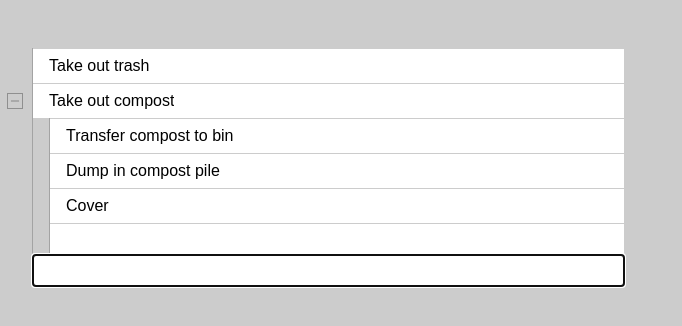
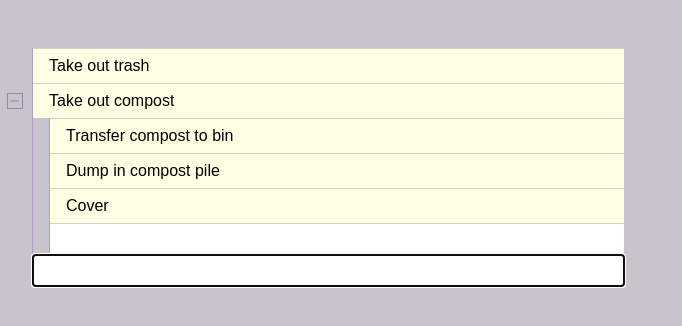
Before and after one commit to erinknowles0501/react-nested-todo, a React (Create React App) app: page / in a window 1280 px wide. Shown: the top 326 px of the page, without its empty margins (0-682 px from the left). Built offline with nearby package versions, Linux system fonts and the light colour scheme.

Commit message:
Tone colors - black->purple, white->yellow.

```diff
--- a/src/styles.css
+++ b/src/styles.css
@@ -2,7 +2,7 @@ html,
 body {
     margin: 0;
     padding: 0;
-    background: #ccc;
+    background: #c9c3cd;
 }
 
 * {
@@ -15,7 +15,7 @@ body {
 }
 .icon:hover {
     scale: 1.2;
-    color: black;
+    color: rgb(25, 0, 80);
 }
 
 .App {
@@ -28,13 +28,13 @@ body {
 .TodoList {
     padding: 0;
     margin-left: 1rem;
-    border-left: 1px solid rgba(0, 0, 0, 0.2);
+    border-left: 1px solid rgba(75, 0, 130, 0.2);
 }
 
 .Todo {
-    background: white;
+    background: #ffffe3;
     display: flex;
-    border-top: 1px solid rgba(0, 0, 0, 0.2);
+    border-top: 1px solid rgba(75, 0, 130, 0.2);
     justify-content: space-between;
     transition: all 0.2s;
     user-select: none;
@@ -47,7 +47,7 @@ body {
 }
 
 .Todo:last-of-type {
-    border-bottom: 1px solid rgba(0, 0, 0, 0.2);
+    border-bottom: 1px solid rgba(75, 0, 130, 0.2);
 }
 
 .Todo .label {
@@ -104,6 +104,7 @@ body {
 }
 
 input {
+    background: ffffe3;
     width: 100%;
     border: none;
     display: flex;
@@ -116,7 +117,7 @@ input {
 
 .TodoList.signalIncomplete > .Todo:not(.complete) {
     transition: all 0.2s;
-    box-shadow: 0px 0px 7px red;
+    box-shadow: 0px 0px 3px rgba(255, 0, 0, 0.5);
     background: #ffcccc;
 }
 
@@ -127,15 +128,15 @@ input {
     z-index: 10;
     padding: 0rem;
     left: -1.6rem;
-    color: rgba(0, 0, 0, 0.3);
-    border: 1.75px solid rgba(0, 0, 0, 0.3);
-    background: #ccc;
+    color: rgba(35, 0, 90, 0.3);
+    border: 1.75px solid rgba(35, 0, 90, 0.3);
+    background: #c9c3cd;
     background-clip: content-box;
 }
 
 .collapse:hover {
-    color: rgba(0, 0, 0, 0.5);
-    border: 1.75px solid rgba(0, 0, 0, 0.5);
+    color: rgba(35, 0, 90, 0.5);
+    border: 1.75px solid rgba(35, 0, 90, 0.5);
 }
 
 .collapse:hover ~ .label-wrap .status,
```
